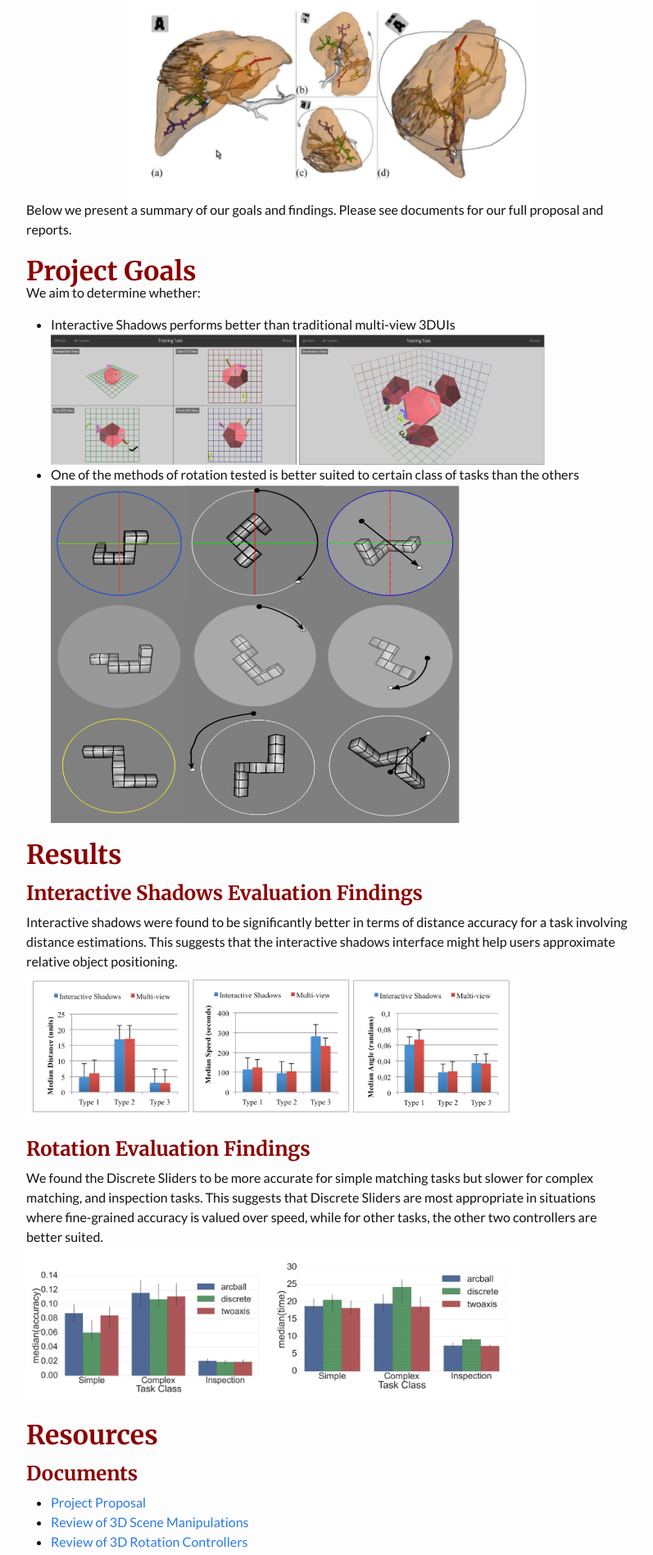
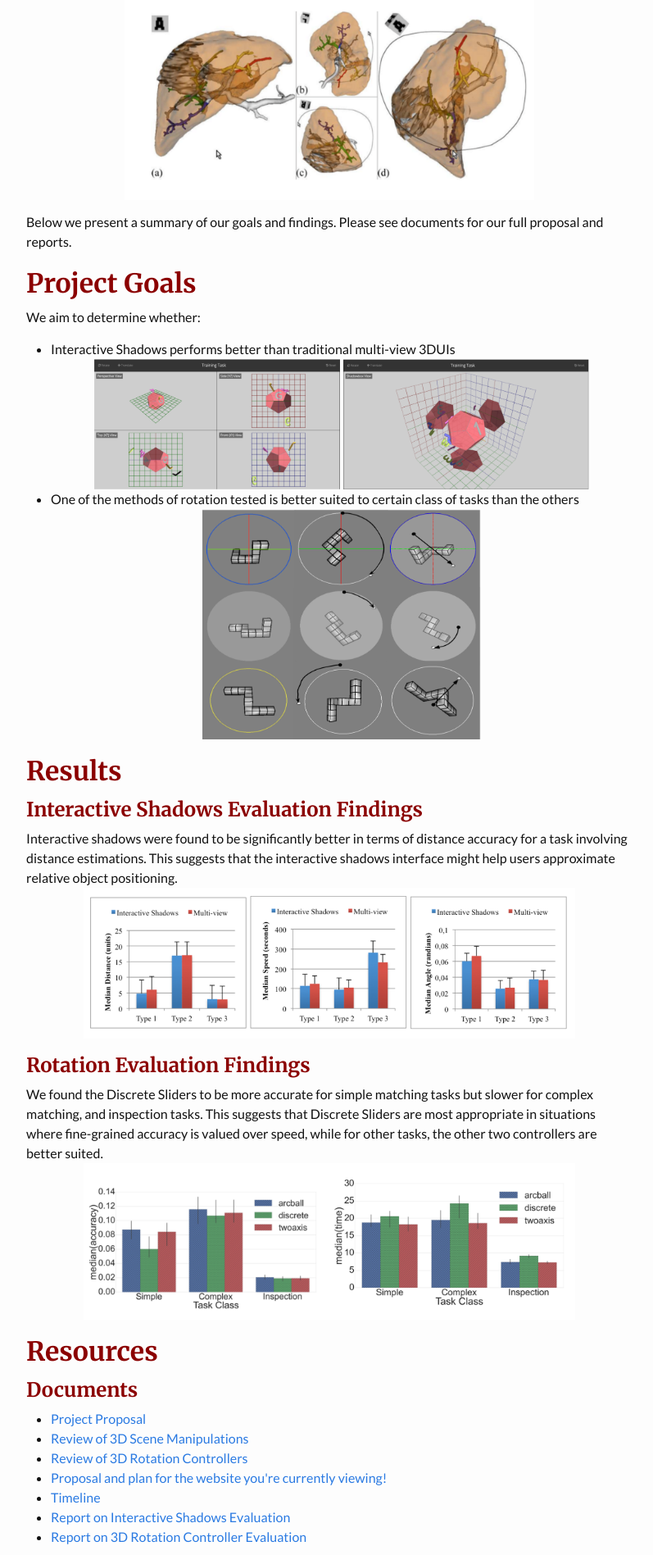
Before and after one commit to 3DUI/3DUI.github.io, a Jekyll site: the page built from index.html, in a window 1280 px wide. Shown: the part 637-2534 px from the top of the page at 82% size, without its empty margins (238-1035 px from the left). Built offline with Jekyll 4.4.1, drawn with Linux system fonts in a browser that asks for light colours.

Commit message:
centered images

```diff
--- a/index.html
+++ b/index.html
@@ -15,8 +15,7 @@ layout: default
         3D User Interfaces (3DUIs) support many important applications, including: creating virtual scenes
         for video games and movies; creating models for 3D printing and viewing 3D models of medical information.
         Despite the importance of these applications, the 3D user interfaces of these modelling packages
- have not changed much
- since their inception. While many interfaces have been proposed, most 3DUIs have not changed.
+        have not changed much since their inception. While many interfaces have been proposed, most 3DUIs have not changed.
         In order to determine the strengths of different interfaces, we performed two experiments:
     </p>
      <ul>
@@ -32,34 +31,43 @@ Despite the importance of these applications, the 3D user interfaces of these mo
     </div>
 
 
-Below we present a summary of our goals and findings. Please see documents for our full proposal and reports.
+    <p>Below we present a summary of our goals and findings. Please see documents for our full proposal and reports.</p>
     <h1 class="">Project Goals</h1>
 
-  We aim to determine whether:
+    <p>We aim to determine whether:</p>
 
     <ul>
       <li>Interactive Shadows performs better than traditional multi-view 3DUIs</li>
+    <div class="img-wrapper">
         <img src="images/standard.png" width="300px">
         <img src="images/shadowbox.png" width="300px">
+    </div>
 
       <li>One of the methods of rotation tested is better suited to certain class of tasks than the others</li>
-    <img src="images/controllers.png" width="500px">
+    <div class="img-wrapper">
+        <img src="images/controllers.png" width="340px">
+    </div>
     </ul>
     <h1 class="">Results</h1>
 
   <h2>Interactive Shadows Evaluation Findings</h2>
 
   <p>
-  Interactive shadows were found to be significantly better in terms of distance accuracy for a task involving distance estimations. This suggests that the interactive shadows interface might help users approximate relative object positioning.
+    Interactive shadows were found to be significantly better in terms of distance accuracy for a task involving distance estimations.
+    This suggests that the interactive shadows interface might help users approximate relative object positioning.
   </p>
+    <div class="img-wrapper">
         <img src="images/shiv_graphs.png" width="600px">
+    </div>
 
 
   <h2 class="">Rotation Evaluation Findings</h2>
   <p>
   We found the Discrete Sliders to be more accurate for simple matching tasks but slower for complex matching, and inspection tasks. This suggests that  Discrete Sliders are most appropriate in situations where fine-grained accuracy is valued over speed, while for other tasks, the other two controllers are better suited.
   </p>
+    <div class="img-wrapper">
     <img src="images/steven_graphs.png" width="600px">
+    </div>
 
   <h1 class="">Resources</h1>
   <h2 class="">Documents</h2>
```
Lines whose indentation alone changed are shown as unchanged.
